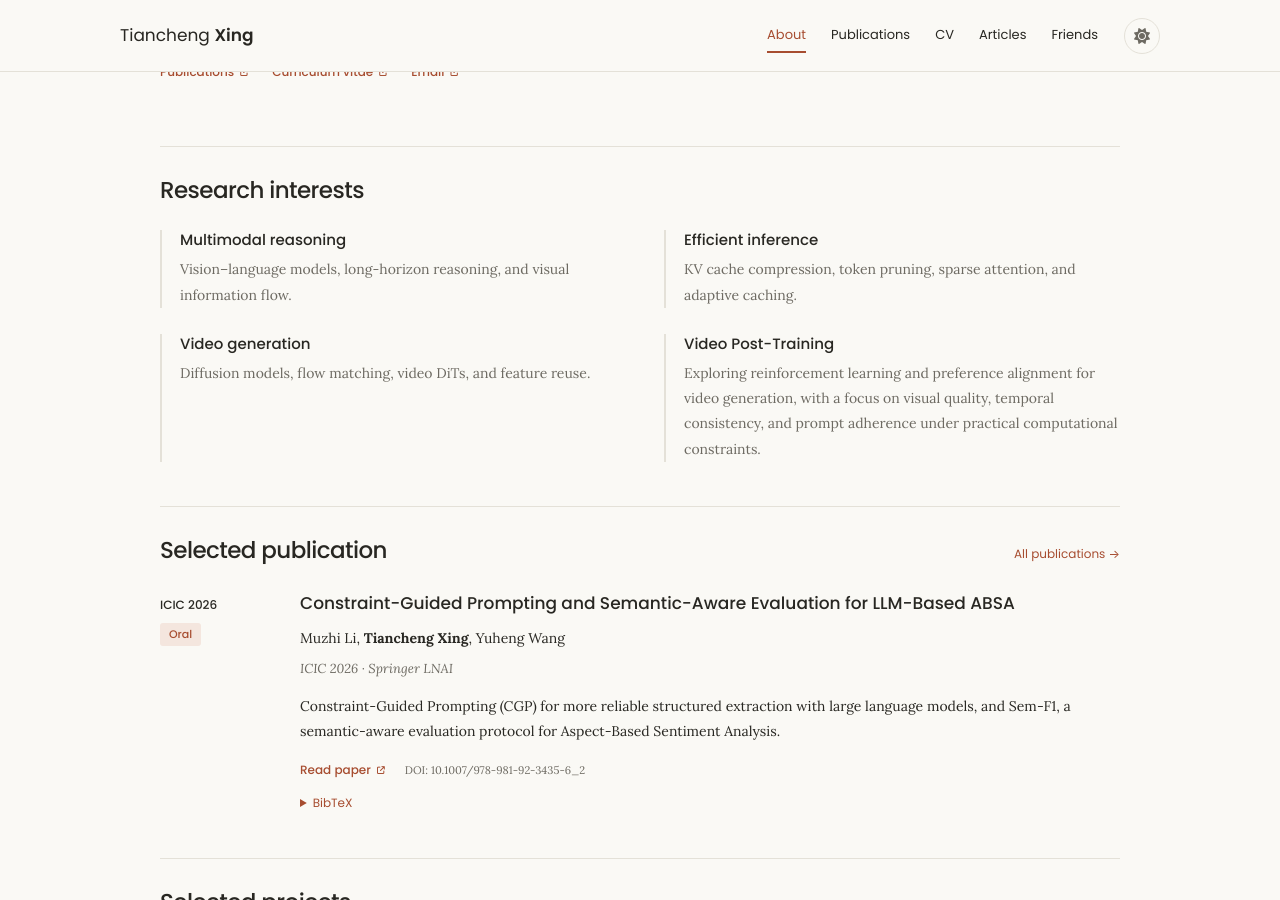
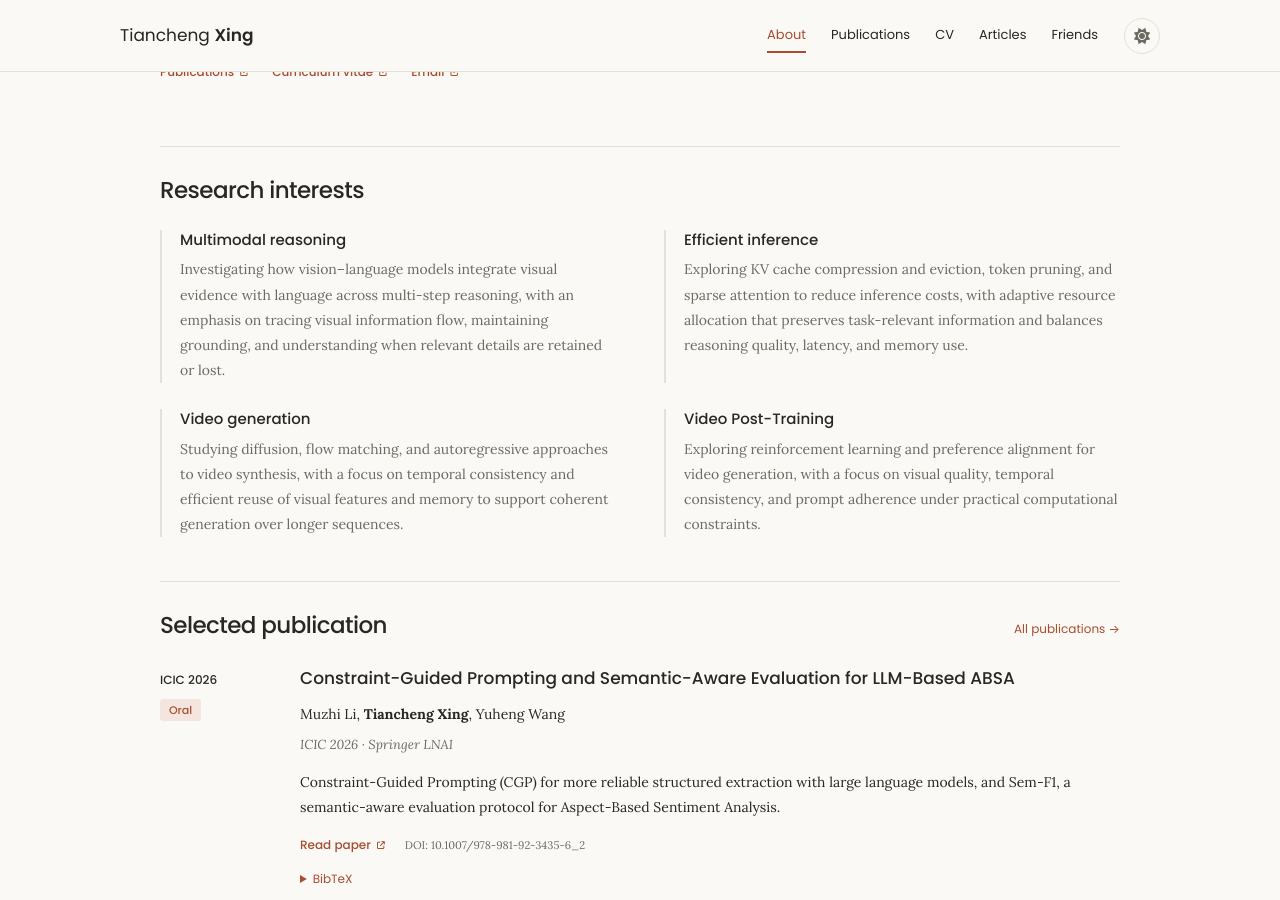
Before and after one commit to JackXing875/JackXing875.github.io, a Jekyll site: the page built from _pages/about.md, in a window 1280 px wide and 900 px high, scrolled down 512 px. Built offline with Jekyll 4.4.1, drawn with Linux system fonts in a browser that asks for light colours; some web fonts are replaced; a script bundle is joined from its source files by our own code; library files that are not in the unit come from our copies.

Commit message:
Expand descriptions of the first three research interests

```diff
--- a/_data/interests.yml
+++ b/_data/interests.yml
@@ -1,8 +1,8 @@
 - title: Multimodal reasoning
-  description: Vision–language models, long-horizon reasoning, and visual information flow.
+  description: Investigating how vision–language models integrate visual evidence with language across multi-step reasoning, with an emphasis on tracing visual information flow, maintaining grounding, and understanding when relevant details are retained or lost.
 - title: Efficient inference
-  description: KV cache compression, token pruning, sparse attention, and adaptive caching.
+  description: Exploring KV cache compression and eviction, token pruning, and sparse attention to reduce inference costs, with adaptive resource allocation that preserves task-relevant information and balances reasoning quality, latency, and memory use.
 - title: Video generation
-  description: Diffusion models, flow matching, video DiTs, and feature reuse.
+  description: Studying diffusion, flow matching, and autoregressive approaches to video synthesis, with a focus on temporal consistency and efficient reuse of visual features and memory to support coherent generation over longer sequences.
 - title: Video Post-Training
   description: Exploring reinforcement learning and preference alignment for video generation, with a focus on visual quality, temporal consistency, and prompt adherence under practical computational constraints.
```
